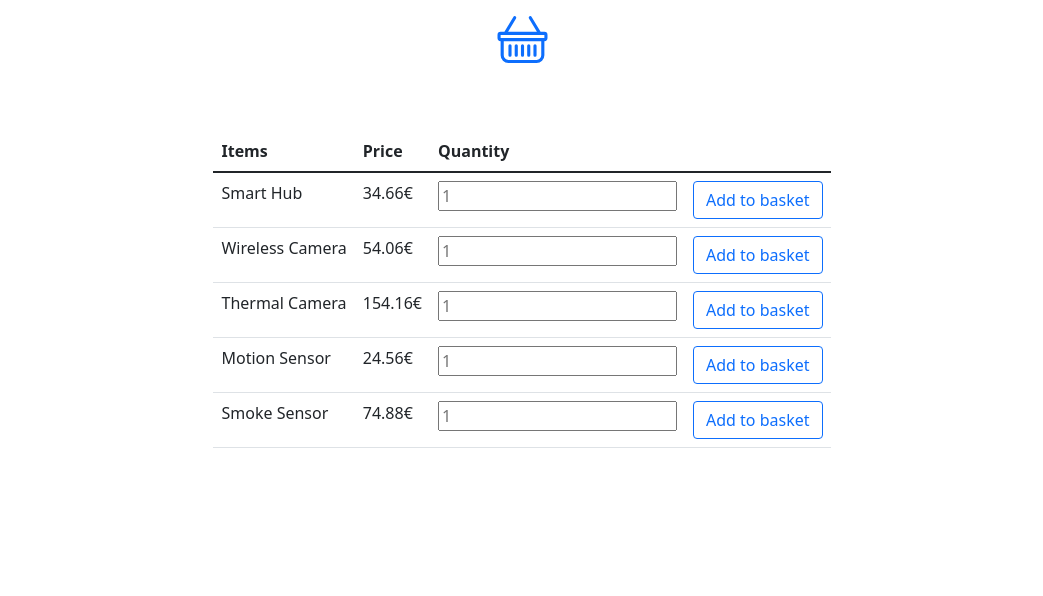
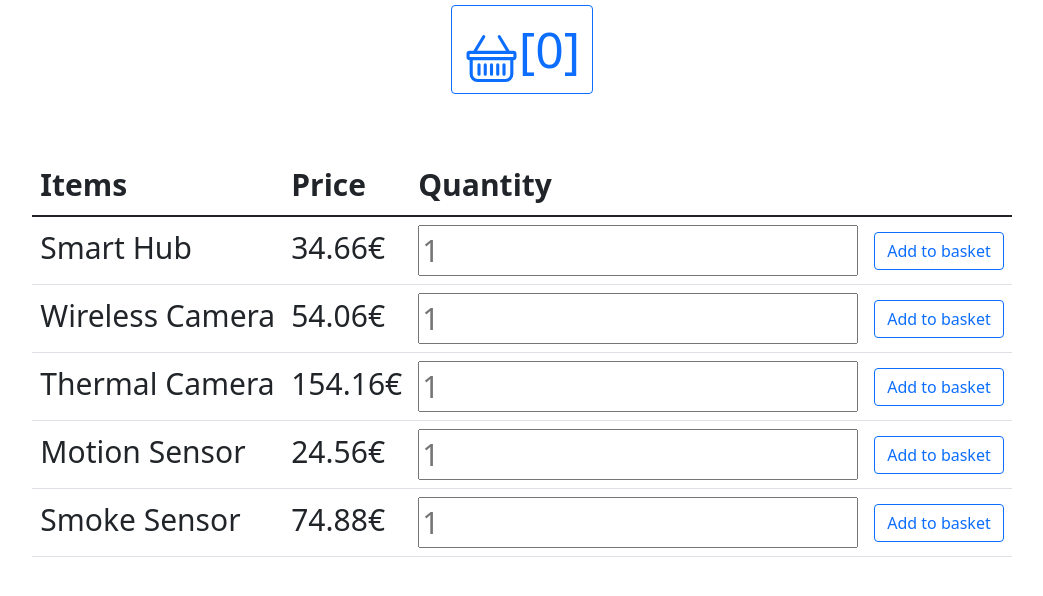
Before and after one commit to mrusan007/check_items, a Django app: page / in a window 1280 px wide. Shown: the top 596 px of the page, without its empty margins (118-1161 px from the left). Run offline with Django 3.2, Linux system fonts and the light colour scheme; data comes from the database, SQL or seed files in the repository.

Commit message:
items template update

```diff
--- a/store/shopping/static/css/items.css
+++ b/store/shopping/static/css/items.css
@@ -1,3 +1,12 @@
 .margin-div{
     margin-top: 60px !important;
+    font-size: 30px;
 }
+
+
+.navs-link{
+
+    margin-top: 5px !important;
+    font-size: 50px;
+
+}
--- a/store/store/shared_templates/base.html
+++ b/store/store/shared_templates/base.html
@@ -9,9 +9,13 @@
   <ul class="nav justify-content-center">
 
   <li class="nav-item">
-    <a class="nav-link" href="#"><svg xmlns="http://www.w3.org/2000/svg" style='padding-top: 5px;'width="55" height="55" fill="currentColor" class="bi bi-basket" viewBox="0 0 16 16">
-  <path d="M5.757 1.071a.5.5 0 0 1 .172.686L3.383 6h9.234L10.07 1.757a.5.5 0 1 1 .858-.514L13.783 6H15a1 1 0 0 1 1 1v1a1 1 0 0 1-1 1v4.5a2.5 2.5 0 0 1-2.5 2.5h-9A2.5 2.5 0 0 1 1 13.5V9a1 1 0 0 1-1-1V7a1 1 0 0 1 1-1h1.217L5.07 1.243a.5.5 0 0 1 .686-.172zM2 9v4.5A1.5 1.5 0 0 0 3.5 15h9a1.5 1.5 0 0 0 1.5-1.5V9H2zM1 7v1h14V7H1zm3 3a.5.5 0 0 1 .5.5v3a.5.5 0 0 1-1 0v-3A.5.5 0 0 1 4 10zm2 0a.5.5 0 0 1 .5.5v3a.5.5 0 0 1-1 0v-3A.5.5 0 0 1 6 10zm2 0a.5.5 0 0 1 .5.5v3a.5.5 0 0 1-1 0v-3A.5.5 0 0 1 8 10zm2 0a.5.5 0 0 1 .5.5v3a.5.5 0 0 1-1 0v-3a.5.5 0 0 1 .5-.5zm2 0a.5.5 0 0 1 .5.5v3a.5.5 0 0 1-1 0v-3a.5.5 0 0 1 .5-.5z"/>
-</svg></a>
+
+
+    <a class="btn btn-outline-primary navs-link" href="#" role="button" title="To the checkout!"> <svg xmlns="http://www.w3.org/2000/svg" style='padding-top: 5px;'width="55" height="55" fill="currentColor" class="bi bi-basket" viewBox="0 0 16 16">
+      <path d="M5.757 1.071a.5.5 0 0 1 .172.686L3.383 6h9.234L10.07 1.757a.5.5 0 1 1 .858-.514L13.783 6H15a1 1 0 0 1 1 1v1a1 1 0 0 1-1 1v4.5a2.5 2.5 0 0 1-2.5 2.5h-9A2.5 2.5 0 0 1 1 13.5V9a1 1 0 0 1-1-1V7a1 1 0 0 1 1-1h1.217L5.07 1.243a.5.5 0 0 1 .686-.172zM2 9v4.5A1.5 1.5 0 0 0 3.5 15h9a1.5 1.5 0 0 0 1.5-1.5V9H2zM1 7v1h14V7H1zm3 3a.5.5 0 0 1 .5.5v3a.5.5 0 0 1-1 0v-3A.5.5 0 0 1 4 10zm2 0a.5.5 0 0 1 .5.5v3a.5.5 0 0 1-1 0v-3A.5.5 0 0 1 6 10zm2 0a.5.5 0 0 1 .5.5v3a.5.5 0 0 1-1 0v-3A.5.5 0 0 1 8 10zm2 0a.5.5 0 0 1 .5.5v3a.5.5 0 0 1-1 0v-3a.5.5 0 0 1 .5-.5zm2 0a.5.5 0 0 1 .5.5v3a.5.5 0 0 1-1 0v-3a.5.5 0 0 1 .5-.5z"/>
+        </svg>[0]</a>
+
+
   </li>
 
 </ul>
```
